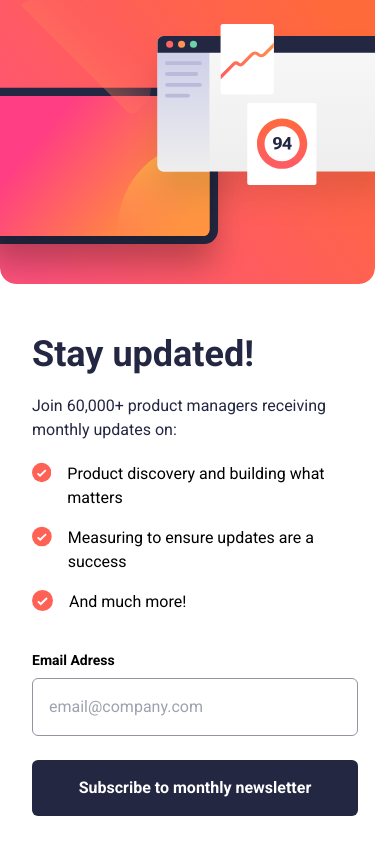
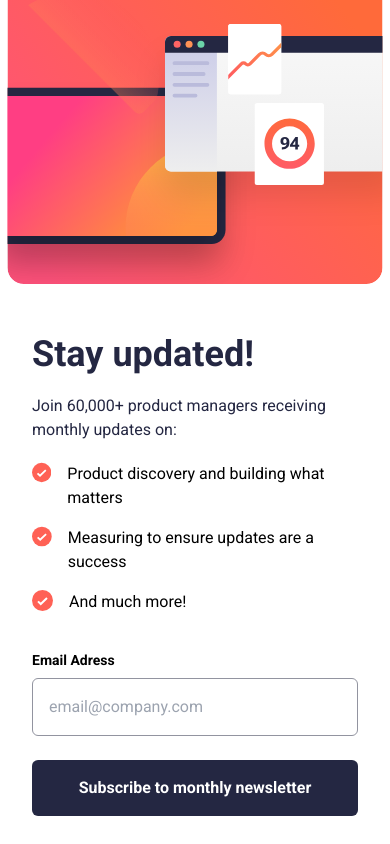
Before and after one commit to robs-am/newsletter, a React (Vite) app: page / in a window 390 px wide. Built offline with nearby package versions, Linux system fonts and the light colour scheme.

Commit message:
nova responsividade mobile

```diff
--- a/src/App.jsx
+++ b/src/App.jsx
@@ -1,9 +1,9 @@
 import "./App.css";
 
-/* import { ReactComponent as ImageMobile } from "./assets/images/ImageMobile.svg"; */
-import ImageMobile from "./components/Image/ImageMobile";
+import { ReactComponent as ImageMobile } from "./components/Image/ImageMobile.svg";
 import ImageDesktop from "./components/Image/ImageDesktop";
 import { ReactComponent as IconList } from "./assets/images/icon-list.svg";
+
 import Form from "./components/Form/Form";
 
 function App() {
@@ -11,11 +11,11 @@ function App() {
     <>
       <body className="md:bg-darkGrey flex justify-center items-center md:m-0 md:h-screen md:justify-center">
         <div className="newsletter flex flex-col gap-[30px] md:flex md:justify-space-around md:flex-row-reverse md:3/4 md:gap-8 md:rounded-3xl md:p-8 bg-white">
-          <div className="image__mobile w-full  md:hidden lg:hidden">
-            <ImageMobile className="mx-auto my-auto" />
+          <div className="image__mobile w-full block md:hidden lg:hidden">
+            <ImageMobile className="image__mobile_img max-w-full w-full" />
           </div>
-          <div className="image__desktop hidden md:flex lg:flex justify-end lg:w-full ">
-            <ImageDesktop className=" lg:max-w-full" />
+          <div className="image__desktop hidden md:block lg:flex justify-end lg:w-full ">
+            <ImageDesktop className="image__desktop_img lg:max-w-full" />
           </div>
 
           <section className="newsletter__text flex flex-col px-8 gap-5 my-5 lg:justify-center lg:flex lg:row-reverse lg:w-full">
```
